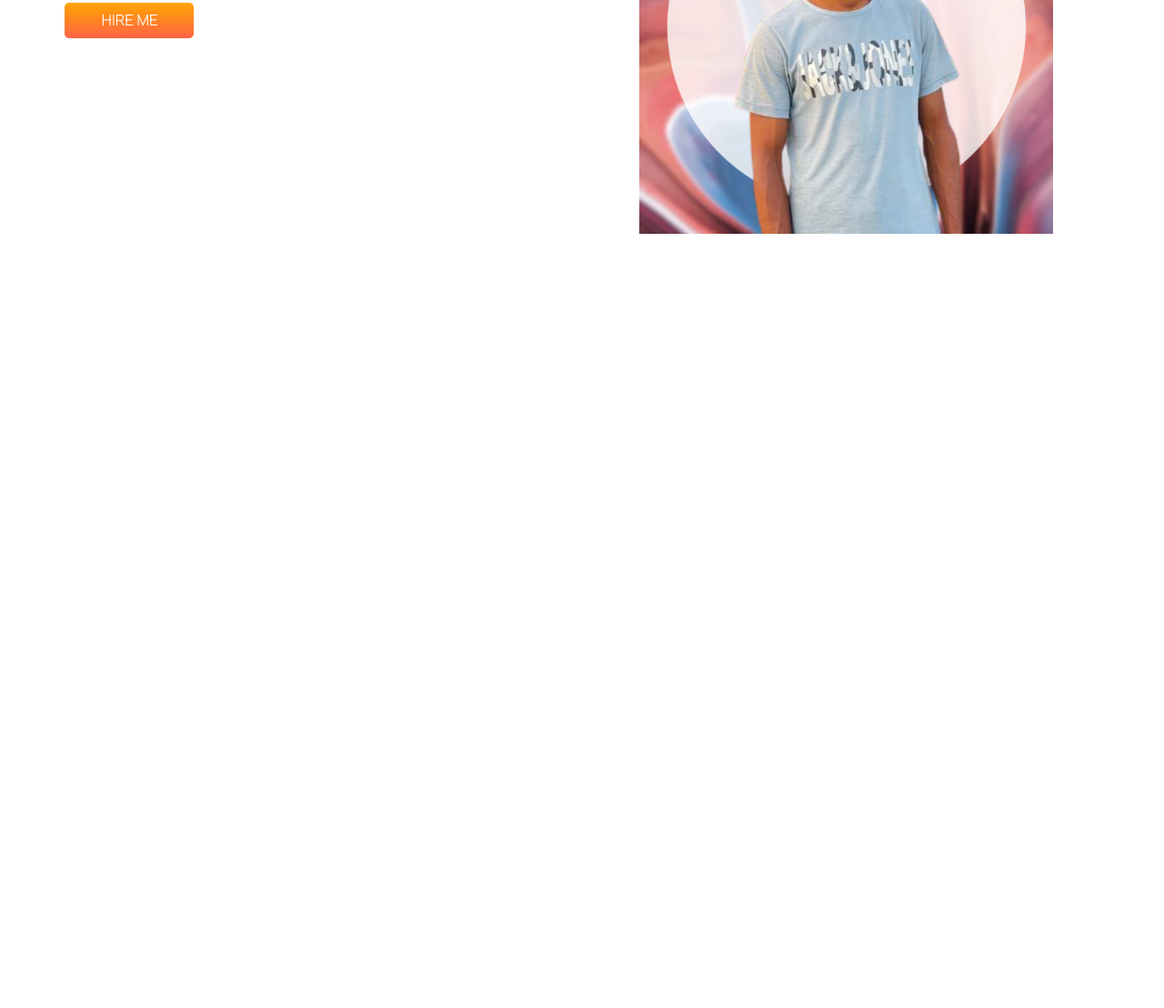
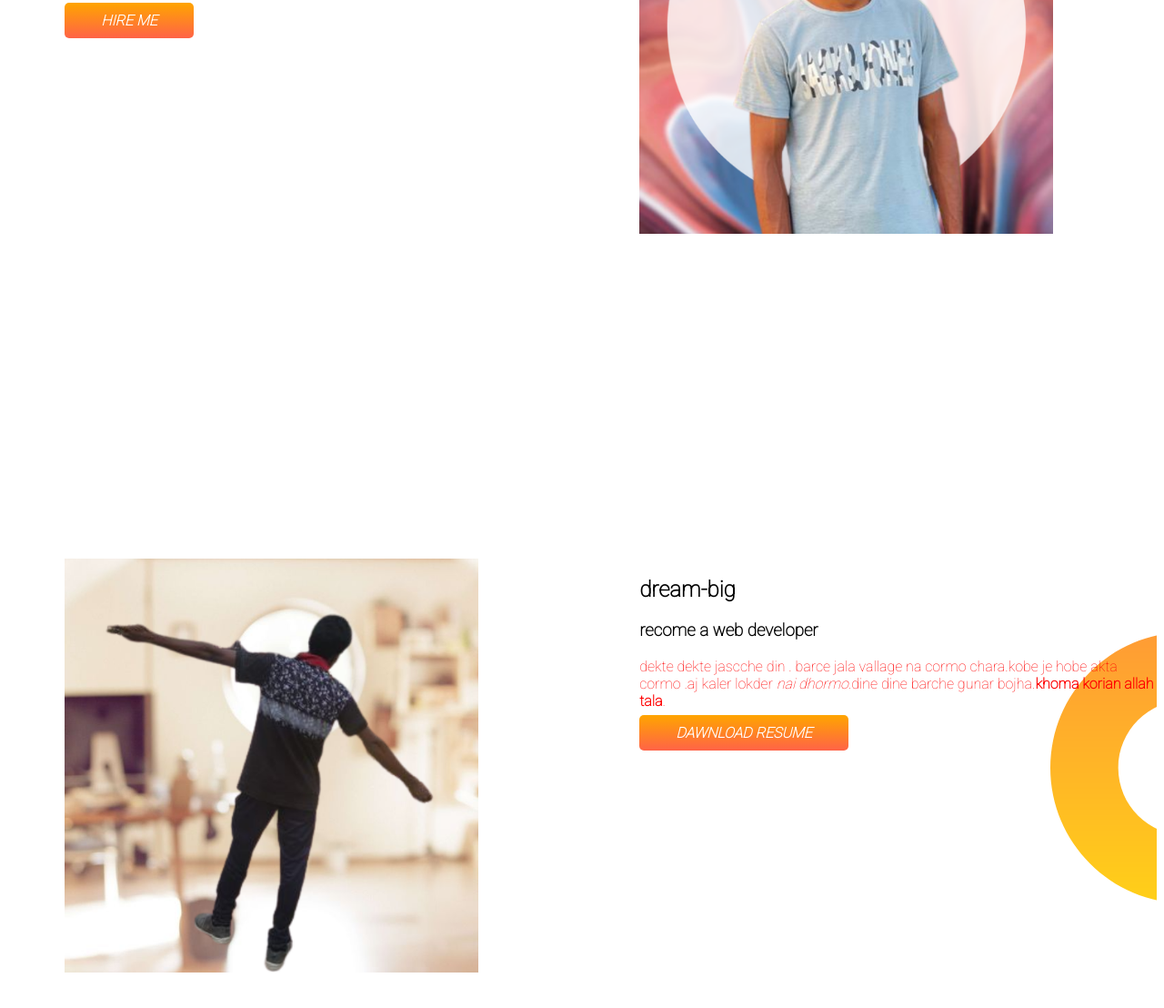
Before and after one commit to monjurulislam66/developer-portfolio, a plain HTML site: page index.html in a window 1280 px wide. Shown: the part 332-1440 px from the top of the page at 91% size. Before the commit the page ends 800 px from the top, so only its background shows below. Drawn offline with Linux system fonts and the light colour scheme.

Commit message:
dram added

```diff
--- a/index.html
+++ b/index.html
@@ -17,11 +17,22 @@
       <h1><span class="orange-color">monjurul islam</span> world!</h1>
       <h3>build climber and train stopper</h3>
       <p>my name is monjurol islam.but you can call me monju.it's my nick name.i am from <strong>bangladesh</strong> i like this my playin footbool</p>
-      <a class="link-button"target="_blank" href="https://github.com/monjurulislam66">HIRE ME</a>
+      <a class="link-button"target="_blank" href="https://github.com/monjurulislam66"><i>HIRE ME</i></a>
      </div>
      <div class="half-width">
       <img src="image/monjuru.png" alt="img">
      </div>
+    </section>
+    <section class="dream-big">
+       <div class="half-width">
+         <img src="image/mon.png" alt="">
+       </div>
+       <div class="half-width">
+        <h2>dream-big</h2>
+        <h3>recome a web developer</h3>
+        <p>dekte dekte jascche din . barce jala vallage na cormo chara.kobe je hobe akta cormo .aj kaler lokder <i>nai dhormo</i>.dine dine barche gunar bojha.<strong>khoma korian allah tala</strong>.</p>
+        <a class="link-button" target="_blank"href=""><i>DAWNLOAD RESUME</i></a>
+       </div>
 
     </section>
 
--- a/style.css
+++ b/style.css
@@ -8,10 +8,11 @@ h1{
    color:orange;
 }
 p{
-   color: blue;
+   color: red;
 }
   section{
      display:flex;
+     margin-bottom: 100px;
   }
   .half-width{
      width:50%;
@@ -34,4 +35,10 @@ p{
       backgtound-image: url(image/top-banner.png);
        background-repeat: no-repeat;
     }
+    .dream-big{
+      background-image: url(image/dream-bg.png);
+      background-repeat: no-repeat;
+      background-position:right;
+    }
+    }
 }
```
Also changed, not shown: image/dream-bg.png (added).
